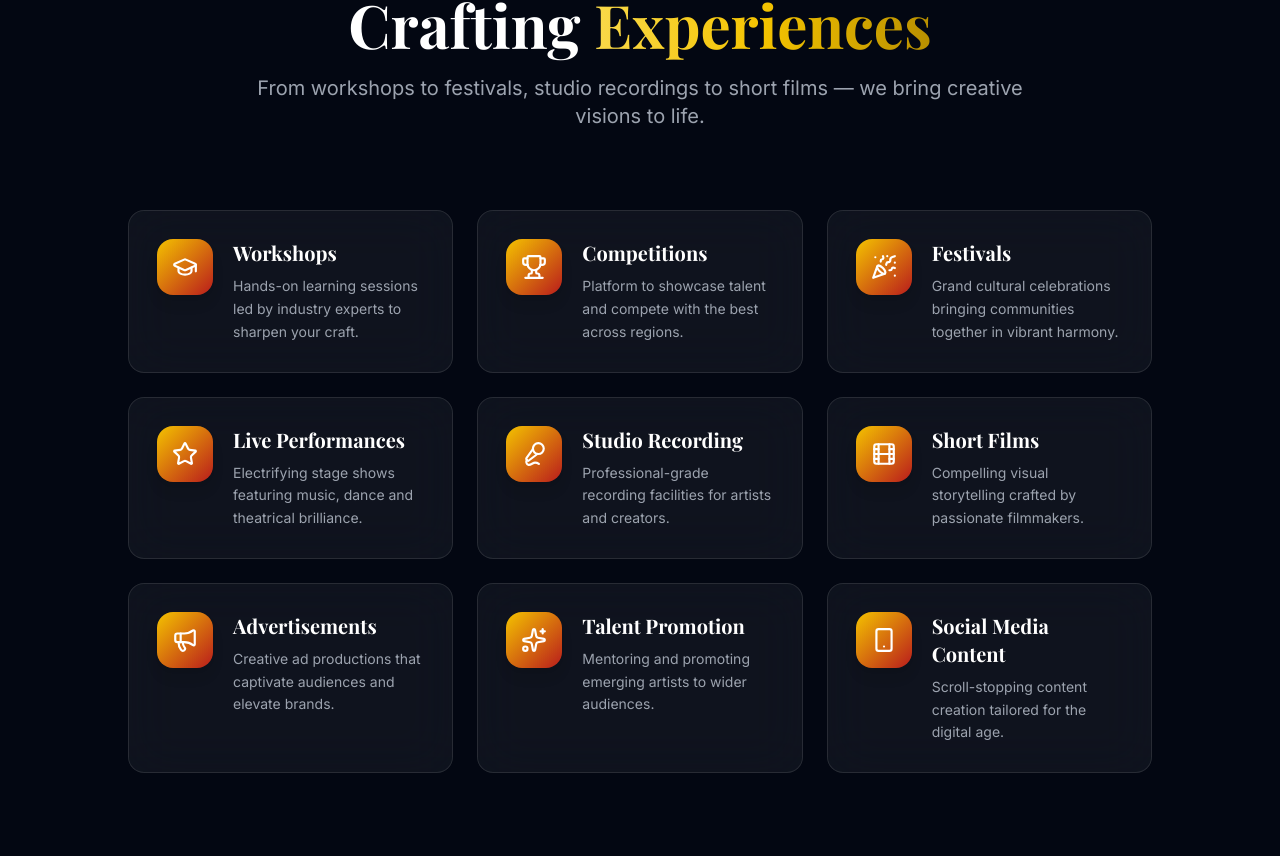
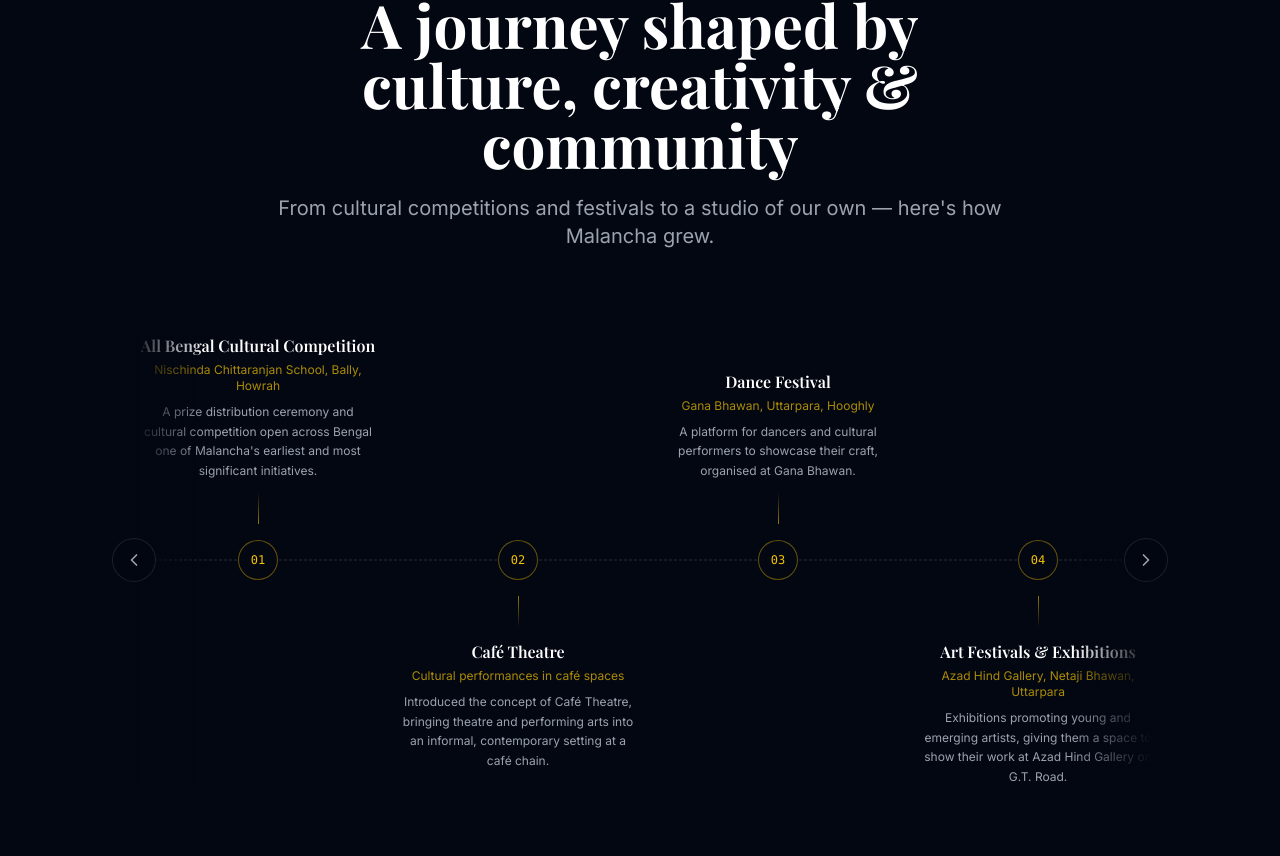
Before and after one commit to Iman-Datta/malancha_studio, a React (Vite) app: page / in a window 1280 px wide. Shown: the part 2944-3800 px from the top of the page. Built offline with nearby package versions, Linux system fonts and the light colour scheme.

Commit message:
Update what we do

```diff
--- a/src/components/sections/WhatWeDo.jsx
+++ b/src/components/sections/WhatWeDo.jsx
@@ -1,55 +1,144 @@
+import { useRef } from "react";
 import { motion } from "framer-motion";
+import { ChevronLeft, ChevronRight } from "lucide-react";
 import SectionWrapper from "../ui/SectionWrapper";
 import SectionHeading from "../ui/SectionHeading";
-import { whatWeDo } from "../../data/content";
+import { journeyData } from "../../lib/journy";
 
 export default function WhatWeDo() {
+  const trackRef = useRef(null);
+
+  const scrollBy = (dir) => {
+    const el = trackRef.current;
+    if (!el) return;
+    el.scrollBy({ left: dir * el.clientWidth * 0.7, behavior: "smooth" });
+  };
+
   return (
     <SectionWrapper
-      id="what-we-do"
+      id="our-journey"
       bg="bg-charcoal-900"
       className="section-padding py-24 md:py-32"
     >
       <SectionHeading
-        eyebrow="What We Do"
-        title={
-          <>
-            Crafting <span className="text-gradient-gold">Experiences</span>
-          </>
-        }
-        subtitle="From workshops to festivals, studio recordings to short films — we bring creative visions to life."
+        eyebrow="Our Journey"
+        title="A journey shaped by culture, creativity & community"
+        subtitle="From cultural competitions and festivals to a studio of our own — here's how Malancha grew."
       />
 
-      <div className="grid sm:grid-cols-2 lg:grid-cols-3 gap-6">
-        {whatWeDo.map((item, i) => (
+      <div className="relative mt-16">
+        {/* edge fades to hint there's more to scroll */}
+        <div className="pointer-events-none absolute inset-y-0 left-0 w-12 md:w-20 bg-gradient-to-r from-charcoal-900 to-transparent z-20" />
+        <div className="pointer-events-none absolute inset-y-0 right-0 w-12 md:w-20 bg-gradient-to-l from-charcoal-900 to-transparent z-20" />
+
+        {/* scroll button — left */}
+        <button
+          type="button"
+          onClick={() => scrollBy(-1)}
+          aria-label="Scroll journey left"
+          className="hidden md:flex absolute left-0 top-1/2 -translate-y-1/2 -translate-x-4 z-30 items-center justify-center w-11 h-11 rounded-full border border-white/10 bg-charcoal-900/80 text-charcoal-300 hover:text-white hover:border-primary/40 transition-colors duration-300"
+        >
+          <ChevronLeft size={20} />
+        </button>
+
+        {/* scroll button — right */}
+        <button
+          type="button"
+          onClick={() => scrollBy(1)}
+          aria-label="Scroll journey right"
+          className="hidden md:flex absolute right-0 top-1/2 -translate-y-1/2 translate-x-4 z-30 items-center justify-center w-11 h-11 rounded-full border border-white/10 bg-charcoal-900/80 text-charcoal-300 hover:text-white hover:border-primary/40 transition-colors duration-300"
+        >
+          <ChevronRight size={20} />
+        </button>
+
+        <div
+          ref={trackRef}
+          className="overflow-x-auto overflow-y-hidden [-ms-overflow-style:none] [scrollbar-width:none] [&::-webkit-scrollbar]:hidden"
+          style={{ scrollSnapType: "x proximity" }}
+        >
+          <div
+            className="relative flex items-center px-6 md:px-16"
+            style={{ minWidth: "max-content" }}
+          >
+            {/* baseline */}
+            <div className="absolute left-0 right-0 top-1/2 -translate-y-1/2 border-t border-dashed border-white/15" />
+
+            {journeyData?.map((item, i) => {
+              const isUp = i % 2 === 0;
+              return (
+                <div
+                  key={item.number}
+                  style={{ scrollSnapAlign: "start" }}
+                  className="relative flex-shrink-0 w-[220px] md:w-[260px] flex flex-col items-center"
+                >
+                  {/* upper half */}
+                  <div className="h-[190px] md:h-[210px] flex flex-col items-center justify-end pb-4">
+                    {isUp && (
                       <motion.div
-            key={item.title}
-            initial={{ opacity: 0, y: 40 }}
+                        initial={{ opacity: 0, y: 16 }}
                         whileInView={{ opacity: 1, y: 0 }}
-            viewport={{ once: true, amount: 0.2 }}
-            transition={{
-              duration: 0.5,
-              delay: (i % 3) * 0.1,
-              ease: [0.22, 1, 0.36, 1],
-            }}
-            whileHover={{ y: -8 }}
-            className="group glass-card p-7 hover:border-primary/40 hover:bg-white/10 transition-colors duration-300"
+                        viewport={{ once: true, amount: 0.4 }}
+                        transition={{ duration: 0.4 }}
+                        className="text-center px-3"
                       >
-            <div className="flex items-start gap-5">
-              <div className="flex-shrink-0 w-14 h-14 rounded-2xl bg-gradient-to-br from-primary-400 to-secondary-500 flex items-center justify-center shadow-lg group-hover:scale-110 group-hover:rotate-6 transition-transform duration-300">
-                <item.icon size={26} className="text-white" />
-              </div>
-              <div>
-                <h3 className="text-xl font-bold text-white mb-2 group-hover:text-primary transition-colors duration-300">
+                        <h3 className="text-white font-semibold text-base mb-1">
                           {item.title}
                         </h3>
-                <p className="text-sm text-charcoal-300 leading-relaxed">
-                  {item.desc}
+                        <p className="text-primary/70 text-xs mb-2">
+                          {item.subtitle}
                         </p>
+                        <p className="text-charcoal-300 text-xs leading-relaxed">
+                          {item.description}
+                        </p>
+                      </motion.div>
+                    )}
+                    {isUp && (
+                      <span className="mt-3 w-px h-8 bg-gradient-to-b from-transparent to-primary/60" />
+                    )}
+                  </div>
+
+                  {/* node on the baseline */}
+                  <div className="relative z-10 flex items-center justify-center w-10 h-10 rounded-full bg-charcoal-900 border border-primary/40">
+                    <span className="font-mono text-xs text-primary">
+                      {item.number}
+                    </span>
+                  </div>
+
+                  {/* lower half */}
+                  <div className="h-[190px] md:h-[210px] flex flex-col items-center justify-start pt-4">
+                    {!isUp && (
+                      <span className="mb-3 w-px h-8 bg-gradient-to-t from-transparent to-primary/60" />
+                    )}
+                    {!isUp && (
+                      <motion.div
+                        initial={{ opacity: 0, y: -16 }}
+                        whileInView={{ opacity: 1, y: 0 }}
+                        viewport={{ once: true, amount: 0.4 }}
+                        transition={{ duration: 0.4 }}
+                        className="text-center px-3"
+                      >
+                        <h3 className="text-white font-semibold text-base mb-1">
+                          {item.title}
+                        </h3>
+                        <p className="text-primary/70 text-xs mb-2">
+                          {item.subtitle}
+                        </p>
+                        <p className="text-charcoal-300 text-xs leading-relaxed">
+                          {item.description}
+                        </p>
+                      </motion.div>
+                    )}
                   </div>
                 </div>
-          </motion.div>
-        ))}
+              );
+            })}
+          </div>
+        </div>
+
+        {/* mobile hint */}
+        <p className="md:hidden text-center text-charcoal-400 text-xs mt-4">
+          Swipe to explore the journey
+        </p>
       </div>
     </SectionWrapper>
   );
```
Also changed, not shown: src/lib/journy.js (added). Lines whose indentation alone changed are shown as unchanged.
